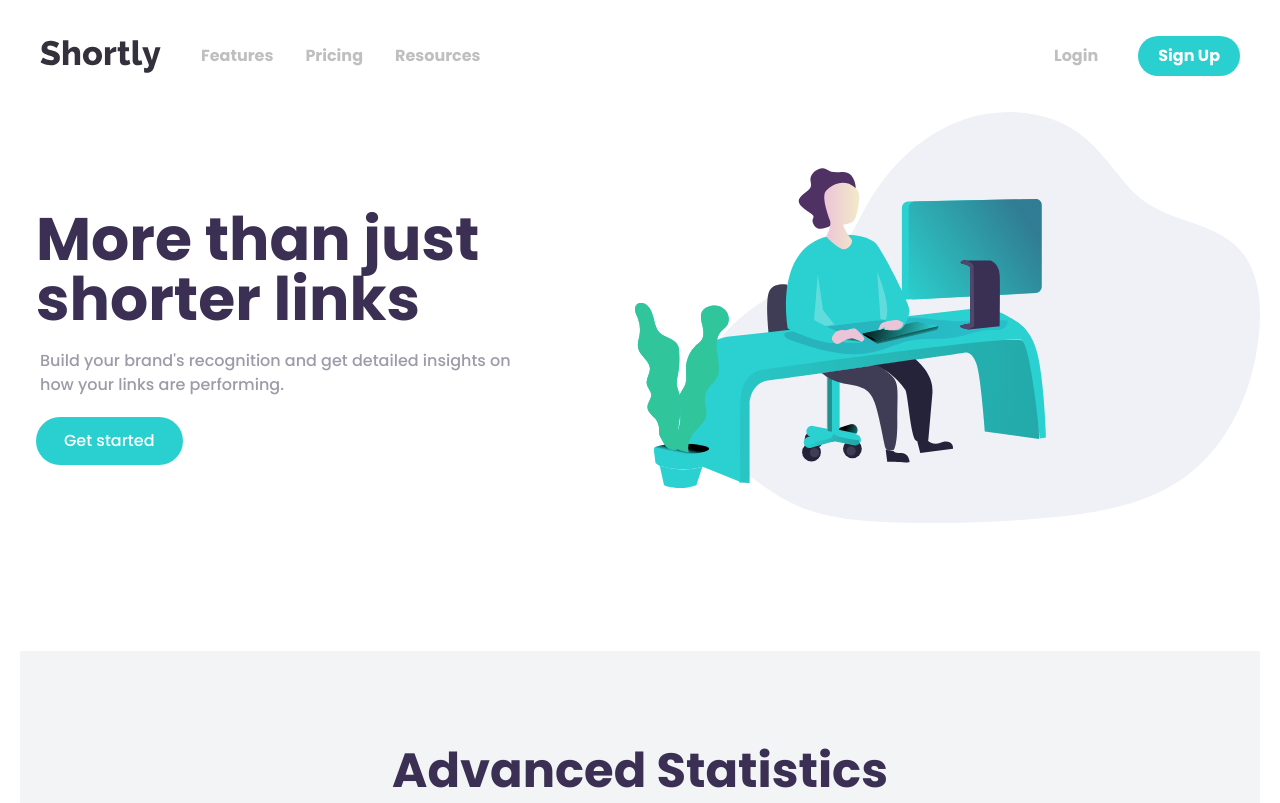
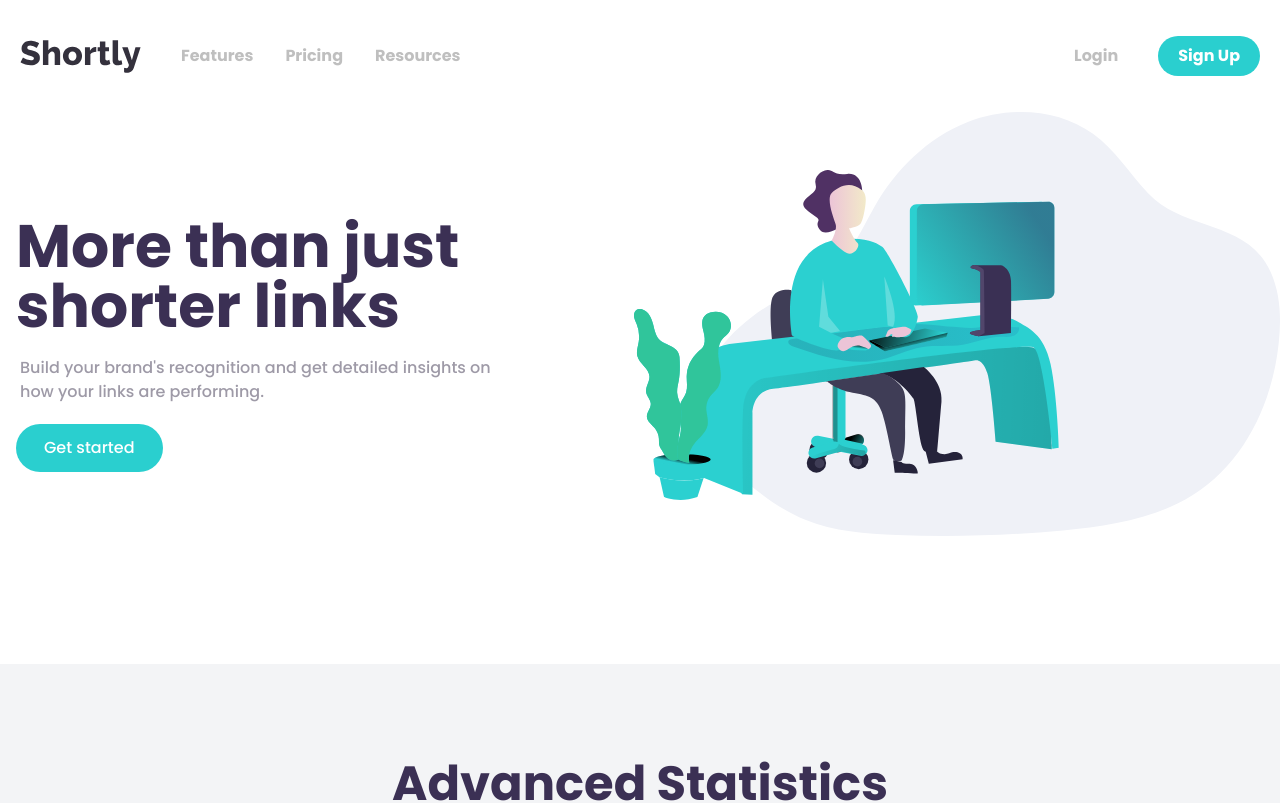
Before and after one commit to Siedemus/shortly, a Next.js app: page / in a window 1280 px wide. Shown: the top 803 px of the page. Built offline with nearby package versions, Linux system fonts and the light colour scheme.

Commit message:
add max witdth to navigation and section

```diff
--- a/src/app/globals.css
+++ b/src/app/globals.css
@@ -5,6 +5,16 @@
 @tailwind utilities;
 
 body {
-  margin: 0 20px;
+  margin: 0 auto;
   font-family: "Poppins";
 }
+
+nav {
+  max-width: 1600px;
+  margin: 0 auto;
+}
+
+section {
+  max-width: 1600px;
+  margin: 0 auto;
+}
```
